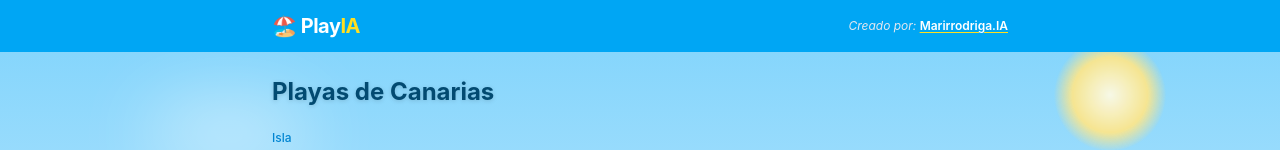
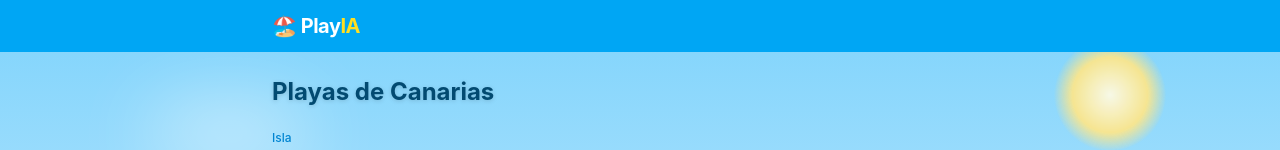
Before and after one commit to marcocebrian55/playia-app, a React (Vite) app: page / in a window 1280 px wide. Shown: the top 150 px of the page. Built offline with nearby package versions, Linux system fonts and the light colour scheme; no server answers.

Commit message:
Navbar: quitar la atribución 'Creado por Marirrodriga.IA'

```diff
--- a/src/components/layout/Navbar.jsx
+++ b/src/components/layout/Navbar.jsx
@@ -5,17 +5,6 @@ export default function Navbar() {
         <span className="text-xl font-bold tracking-tight">
           🏖️ Play<span className="text-yellow-300">IA</span>
         </span>
-        <p className="text-xs">
-          <span className="italic text-slate-200">Creado por: </span>
-          <a
-            href="https://www.marirrodriga-ia.com/"
-            target="_blank"
-            rel="noopener noreferrer"
-            className="font-semibold text-white underline decoration-yellow-300 underline-offset-2 transition hover:text-yellow-200 focus:outline-none focus:ring-2 focus:ring-yellow-100 active:text-yellow-300"
-          >
-            Marirrodriga.IA
-          </a>
-        </p>
       </div>
     </nav>
   )
```
